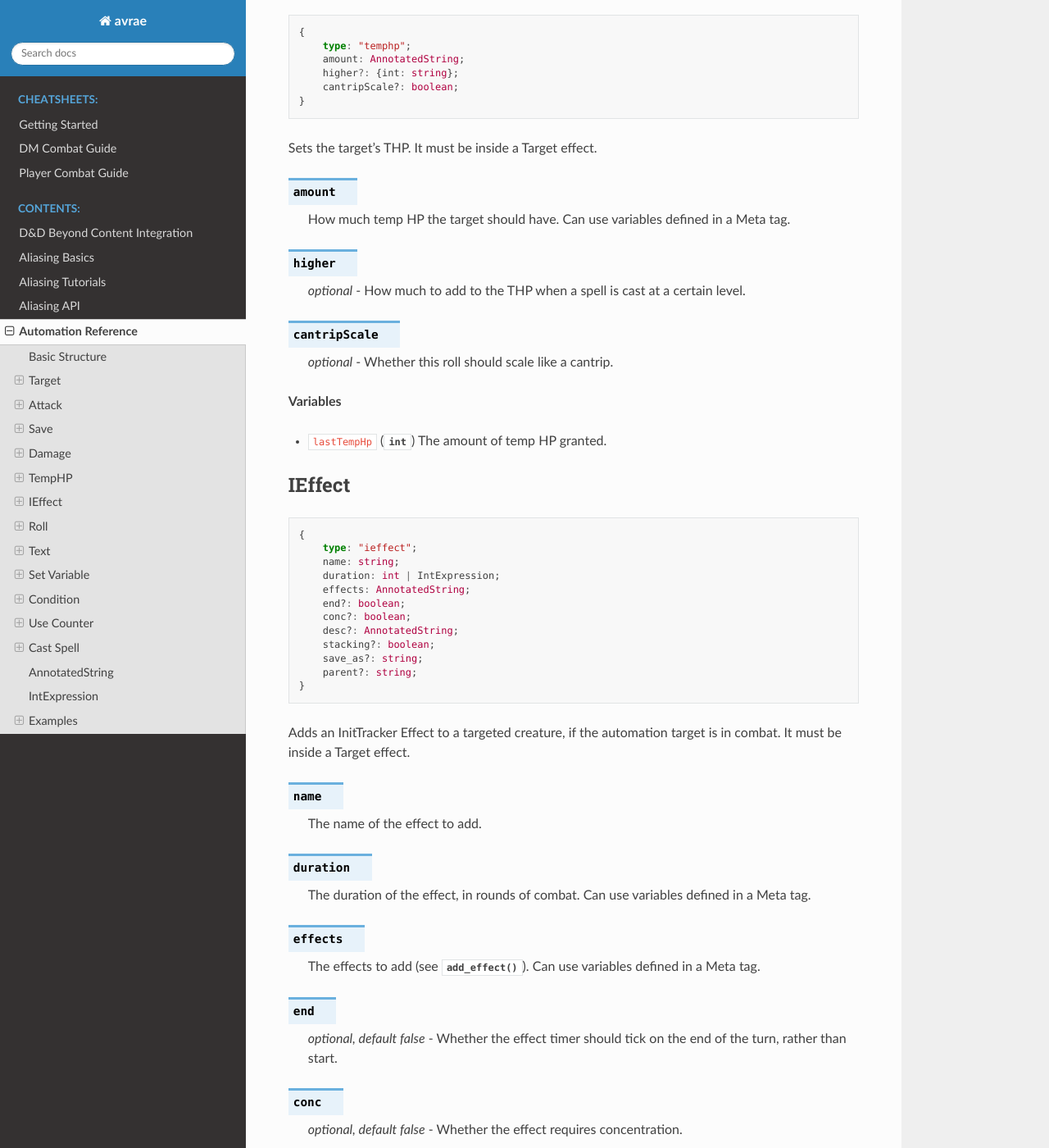
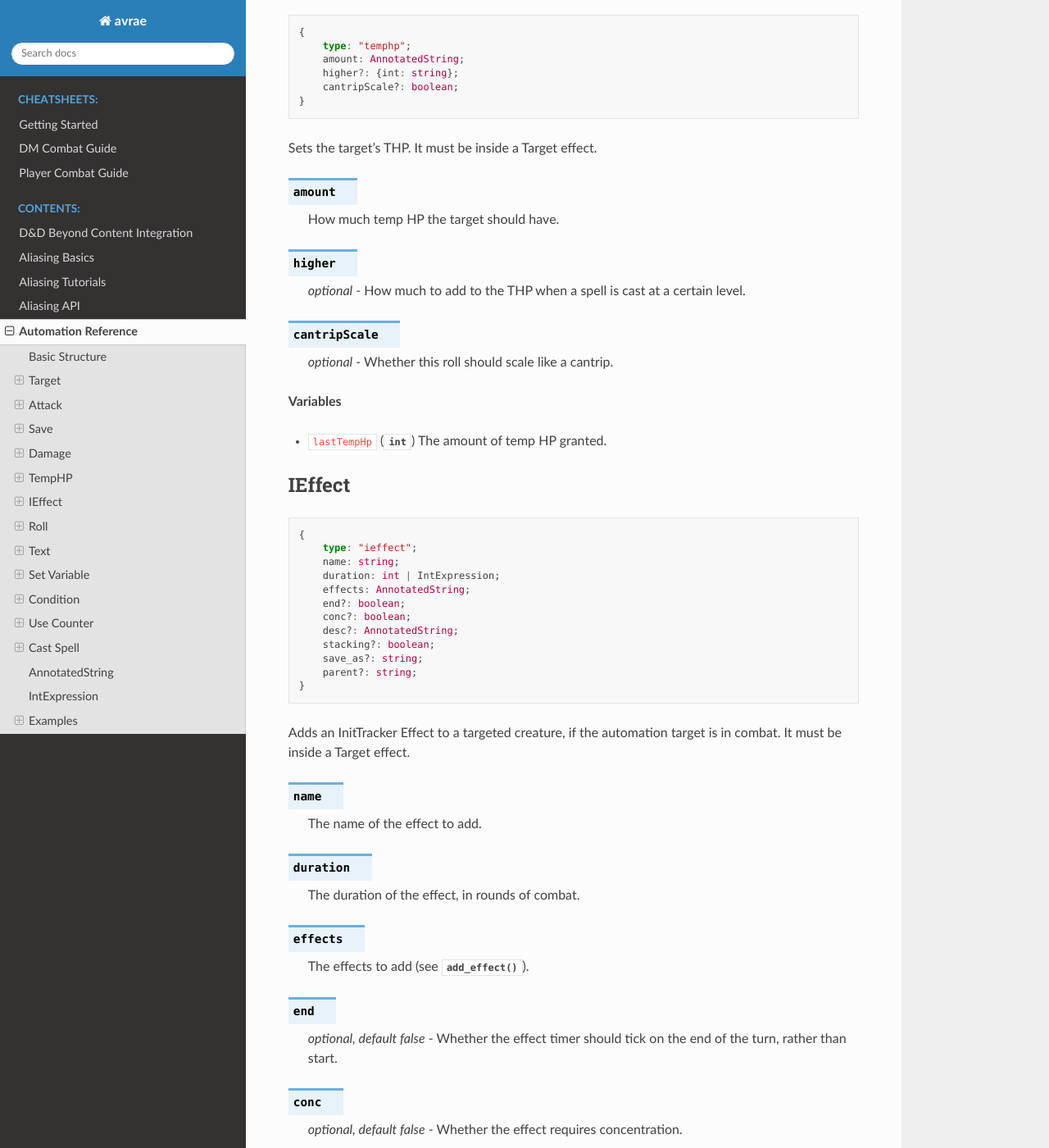
Before and after one commit to avrae/avrae, a Sphinx documentation site: the page built from docs/automation_ref.rst, in a window 1280 px wide and 1400 px high, scrolled down 3497 px. Shown: the whole window at 82% size. Built offline with Sphinx 7.4.7 and the Read the Docs theme 2.0.0, drawn with Linux system fonts in a browser that asks for light colours; some of the changed text lies outside the part shown.

Commit message:
docs(automation): minor updates

```diff
--- a/docs/automation_ref.rst
+++ b/docs/automation_ref.rst
@@ -132,7 +132,7 @@ Deals damage to a targeted creature. It must be inside a Target effect.
 
 .. attribute:: damage
 
-     How much damage to deal. Can use variables defined in a Meta tag.
+     How much damage to deal.
 
 .. attribute:: overheal
 
@@ -167,7 +167,7 @@ Sets the target's THP. It must be inside a Target effect.
 
 .. attribute:: amount
 
-     How much temp HP the target should have. Can use variables defined in a Meta tag.
+     How much temp HP the target should have.
 
 .. attribute:: higher
 
@@ -207,12 +207,11 @@ It must be inside a Target effect.
 
 .. attribute:: duration
 
-     The duration of the effect, in rounds of combat. Can use variables defined in a Meta tag.
+     The duration of the effect, in rounds of combat.
 
 .. attribute:: effects
 
-     The effects to add (see :func:`~cogs5e.funcs.scripting.combat.SimpleCombatant.add_effect()`).
-     Can use variables defined in a Meta tag.
+     The effects to add (see :func:`~aliasing.api.combat.SimpleCombatant.add_effect()`).
 
 .. attribute:: end
 
```
